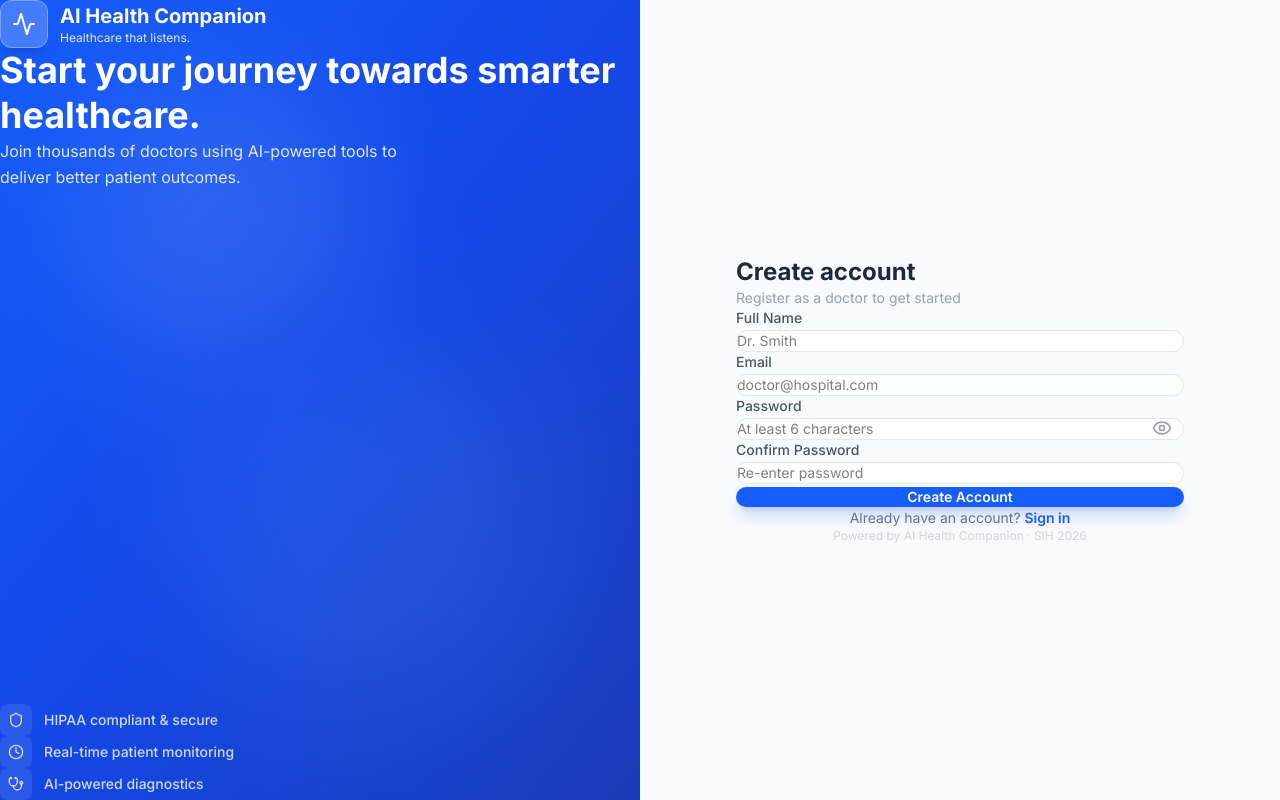
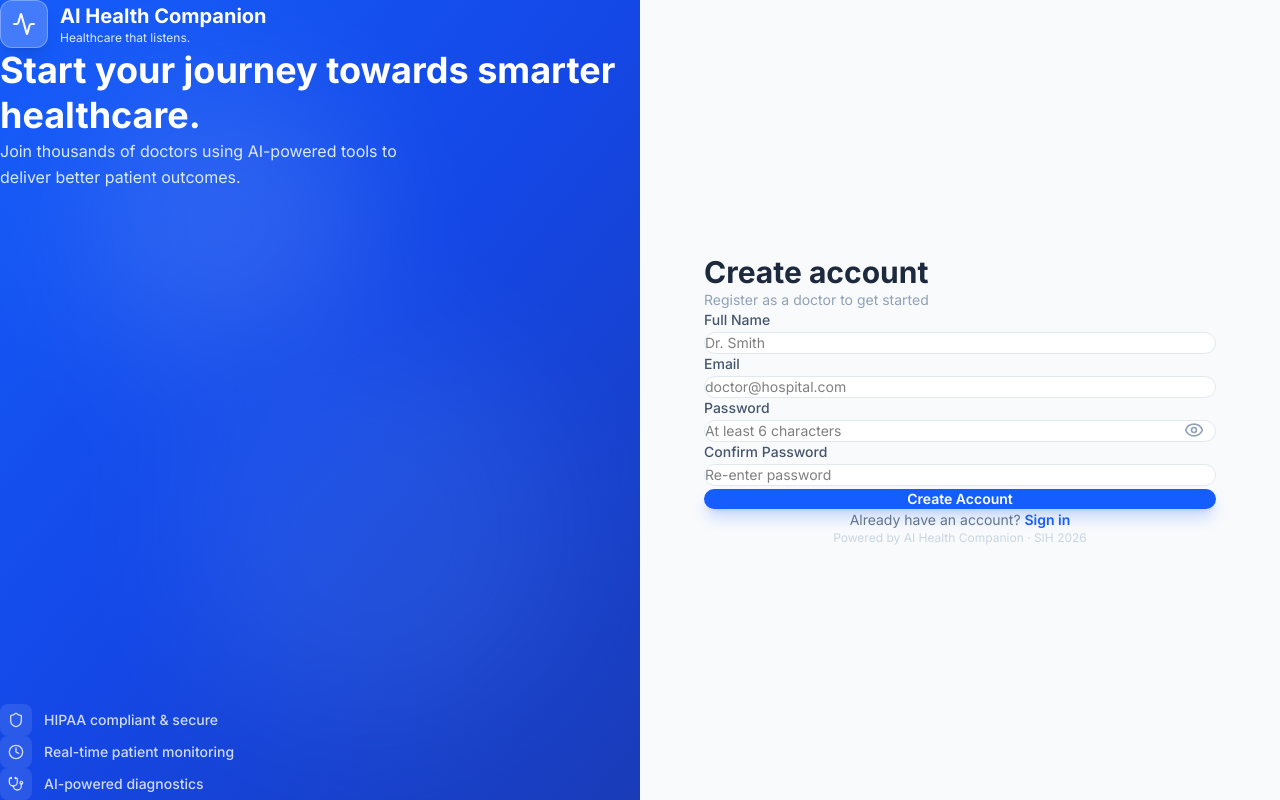
Before and after one commit to Argyrys/health-companion, a React (Vite) app in the folder doctor-website/: page /signup in a window 1280 px wide. Built offline with nearby package versions, Linux system fonts and the light colour scheme; no server answers.

Commit message:
fix: login/signup form sizing — responsive max-width (sm/md/lg), better padding and heading scale

```diff
--- a/doctor-website/src/pages/Login.jsx
+++ b/doctor-website/src/pages/Login.jsx
@@ -63,8 +63,8 @@ export default function Login({ onLogin }) {
         </div>
       </div>
 
-      <div className="flex-1 flex items-center justify-center px-4 py-8 sm:p-8">
-        <div className="w-full max-w-md">
+      <div className="flex-1 flex items-center justify-center px-5 py-10 sm:px-8 sm:py-12">
+        <div className="w-full max-w-sm sm:max-w-md lg:max-w-lg">
           <div className="lg:hidden flex items-center gap-3 mb-8">
             <div className="w-11 h-11 bg-blue-600 rounded-xl flex items-center justify-center shadow-lg shadow-blue-600/25">
               <Activity className="w-5.5 h-5.5 text-white" />
@@ -76,7 +76,7 @@ export default function Login({ onLogin }) {
           </div>
 
           <div className="animate-fadeIn">
-            <h2 className="text-2xl font-bold text-slate-800 mb-1">Sign in</h2>
+            <h2 className="text-2xl sm:text-3xl font-bold text-slate-800 mb-1">Sign in</h2>
             <p className="text-sm text-slate-400 mb-8">Enter your credentials to access the doctor portal</p>
           </div>
 
--- a/doctor-website/src/pages/SignUp.jsx
+++ b/doctor-website/src/pages/SignUp.jsx
@@ -68,8 +68,8 @@ export default function SignUp({ onLogin }) {
         </div>
       </div>
 
-      <div className="flex-1 flex items-center justify-center px-4 py-8 sm:p-8">
-        <div className="w-full max-w-md">
+      <div className="flex-1 flex items-center justify-center px-5 py-10 sm:px-8 sm:py-12">
+        <div className="w-full max-w-sm sm:max-w-md lg:max-w-lg">
           <div className="lg:hidden flex items-center gap-3 mb-8">
             <div className="w-11 h-11 bg-blue-600 rounded-xl flex items-center justify-center shadow-lg shadow-blue-600/25">
               <Activity className="w-5 h-5 text-white" />
@@ -81,7 +81,7 @@ export default function SignUp({ onLogin }) {
           </div>
 
           <div className="animate-fadeIn">
-            <h2 className="text-2xl font-bold text-slate-800 mb-1">Create account</h2>
+            <h2 className="text-2xl sm:text-3xl font-bold text-slate-800 mb-1">Create account</h2>
             <p className="text-sm text-slate-400 mb-8">Register as a doctor to get started</p>
           </div>
 
```
